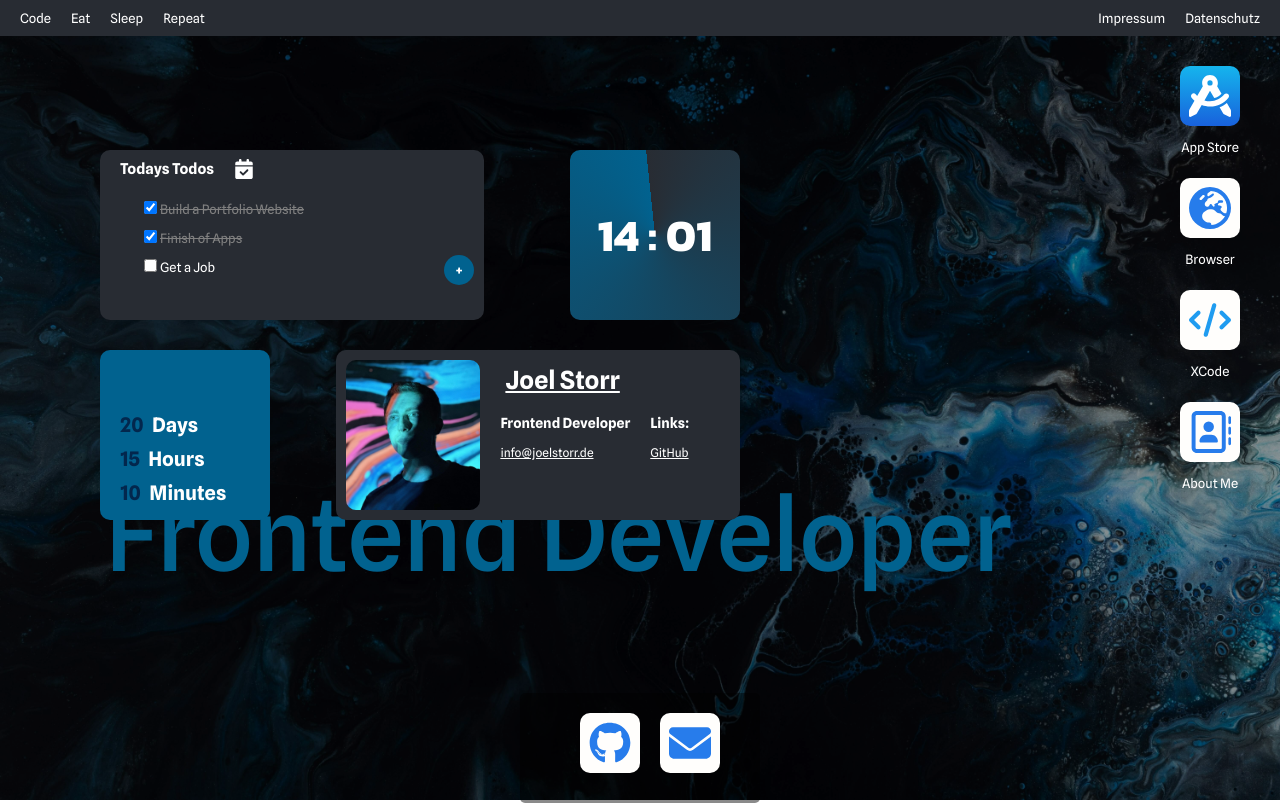
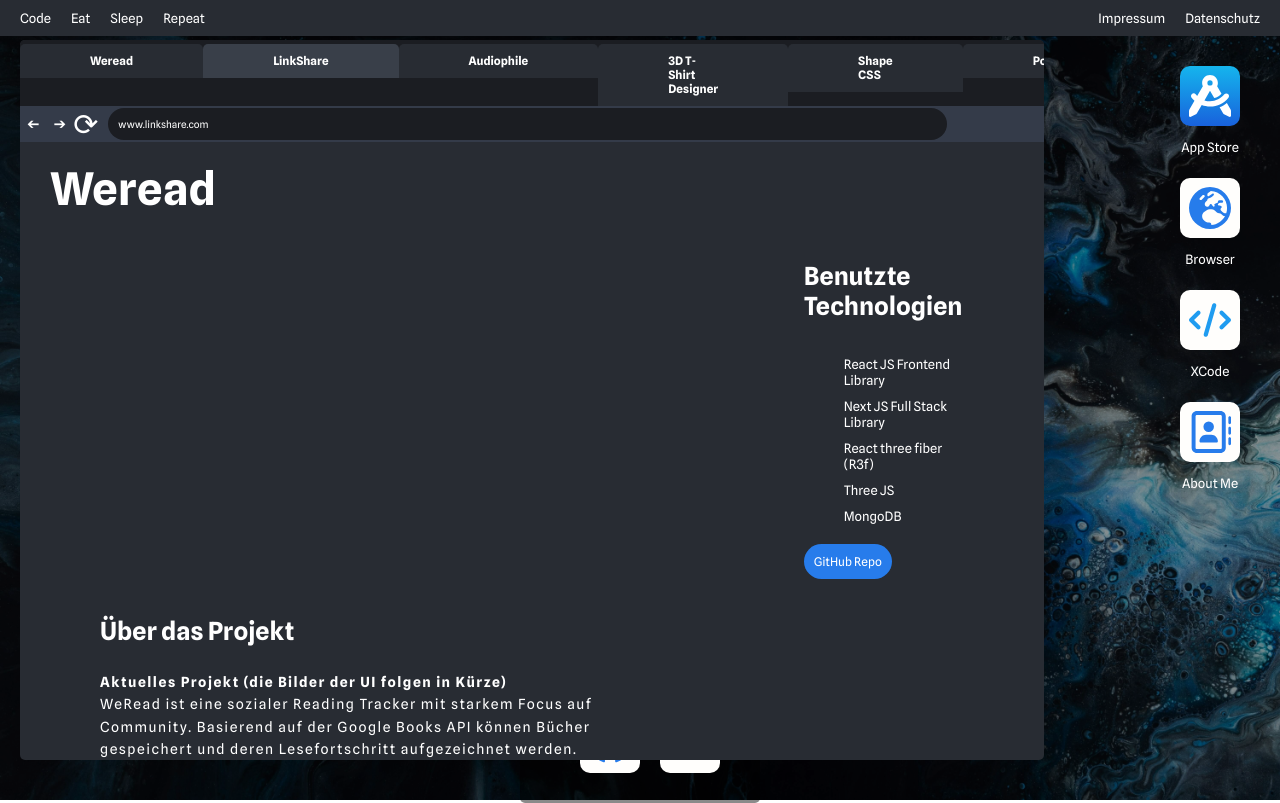
Before and after one commit to JoelStorr/portfolioWebsiteReact, a React (Vite) app: page /browser/weread in a window 1280 px wide. Built offline with nearby package versions, Linux system fonts and the light colour scheme.

Commit message:
Added weread projeckt

```diff
--- a/src/Pages/Desktop/Browser/Browser.jsx
+++ b/src/Pages/Desktop/Browser/Browser.jsx
@@ -16,7 +16,8 @@
     Audiophile: "Audiophile",
     LinkShare: "LinkShare",
     ThreeJSBall: "ThreeJSBall",
-    TShirtDesigner3D: "TShirtDesigner3D"
+    TShirtDesigner3D: "TShirtDesigner3D",
+    Weread: "Weread"
 
   };
 
--- a/src/Pages/Desktop/Browser/BrowserHeader/BrowserHeader.jsx
+++ b/src/Pages/Desktop/Browser/BrowserHeader/BrowserHeader.jsx
@@ -49,6 +49,21 @@
               <div className="moreTab" onClick={switchTabs}>
                 <div className="moreTabContainer">
                   <ul>
+                    <Link
+                      to="/browser/weread"
+                      replace
+                      className={
+                        location.pathname === "/browser/weread"
+                          ? "activeli link"
+                          : "link"
+                      }
+                      onClick={() => {
+                        changeActiveTab(browserSite.Weread);
+                        switchTabs();
+                      }}
+                    >
+                      Weread
+                    </Link>
                     <Link
                       to="/browser/audiophile"
                       replace
@@ -156,6 +171,18 @@
       return (
         <div className="browserHeader">
           <div className="tabRow">
+            <Link to="/browser/weread" replace className="tabRowLink">
+              <div
+                className={
+                  activeBrowserTab == browserSite.Weread
+                    ? "browserTab activeTab"
+                    : "browserTab"
+                }
+                onClick={() => changeActiveTab(browserSite.Weread)}
+              >
+                <h3>Weread</h3>
+              </div>
+            </Link>
             <Link to="/browser" replace className="tabRowLink">
               <div
                 className={
--- /dev/null
+++ b/src/Pages/Desktop/Browser/Websites/Weread.jsx
@@ -0,0 +1,100 @@
+import ImageCarousel from "../../../../Components/ImageCarousel/ImageCarousel";
+import "./WebsiteConetent.css";
+
+export default function LinkShare() {
+  const images = [
+    {
+      url: `/images/linkshare/EditorView.png`,
+      title: "Editor View",
+    },
+    {
+      url: `/images/linkshare/ProfileView.png`,
+      title: "Editor View",
+    },
+    {
+      url: `/images/linkshare/UserCardPreview.png`,
+      title: "User Card Preview",
+    },
+    {
+      url: `/images/linkshare/login.png`,
+      title: "Login View",
+    },
+    {
+      url: `/images/linkshare/register.png`,
+      title: "Register View",
+    },
+    {
+      url: `/images/linkshare/EditorTablet.png`,
+      title: "Editor Tablet View",
+    },
+    {
+      url: `/images/linkshare/ProfileTablet.png`,
+      title: "Profile Tablet View",
+    },
+    {
+      url: `/images/linkshare/PreviewTablet.png`,
+      title: "Profile Tablet View",
+    },
+  ];
+
+  return (
+    <div className="websiteContent">
+      <h1>Weread</h1>
+      <div className="websiteContentSection">
+        {/* <div className="websiteContentCarousel">
+          <ImageCarousel slides={images} fit={true} fullHeightImage={true} />
+        </div> */}
+        <div className="websiteContentCarousel"></div>
+        <div className="websiteContentUsedTech">
+          <h3>Benutzte Technologien</h3>
+          <ul>
+            <li>React JS Frontend Library</li>
+            <li>Next JS Full Stack Library</li>
+            <li>React three fiber (R3f)</li>
+            <li>Three JS</li>
+            <li>MongoDB</li>
+          </ul>
+          <div className="repoLinkHolder">
+            <a
+              href="https://github.com/JoelStorr/weread-nextjs-mongodb"
+              target="blank"
+            >
+              GitHub Repo
+            </a>
+          </div>
+        </div>
+      </div>
+      <div className="websiteContentAbout">
+        <h3>Über das Projekt</h3>
+        <p>
+          <b>Aktuelles Projekt (die Bilder der UI folgen in Kürze)</b> <br />
+          WeRead ist eine sozialer Reading Tracker mit starkem Focus auf
+          Community. Basierend auf der Google Books API können Bücher
+          gespeichert und deren Lesefortschritt aufgezeichnet werden. Hierbei
+          ist es wählbar, ob eine Leseliste privat oder für andere Nutzer
+          einsehbar ist. Der Lesestatus der Bücher lässt sich in mehrere
+          Bereiche unterteilen, wie „Am Lesen“, „Wunschliste“, „nicht beendet“
+          oder „beendet“. Als weiteres Feature sollen Nutzer ihre Profile an
+          ihren eigenen Geschmack anpassen können, um ein personalisiertes
+          Erlebnis zu erhalten.
+          <br />
+          Um den Gemeinschaftsaspekt weiter in den Vordergrund zu rücken, können
+          Nutzer eigene Lesegruppen erstellen, in denen sie mit der Community
+          lesen können. Nach Beendigung des Buches hat man die Möglichkeit eine
+          Rezension abzugeben, um das Buch für andere zu bewerten. Nutzer können
+          ihren Lesefortschritt im Auge behalten, in dem sie sich jährliche
+          Leseziele setzen. Dazu erhalten sie detaillierte Auswertungen ihrer
+          Lesegewohnheiten.
+          <br />
+          Auf technischer Seite baut das Projekt auf Next.js als Fullstack
+          System und einer Mongodb Datenbank auf, um für eine moderne und
+          schnelle Entwicklungsumgebung zu sorgen. Dazu kommt Sass als
+          Erweiterung zu CSS zum Einsatz. Für eine immersive Umgebung und
+          interaktives Erlebnis setzte ich zusätzlich auf React Three Fiber
+          (R3f) und Three.js, um mit webbasiertem 3D die UI zum Leben zu
+          erwecken.
+        </p>
+      </div>
+    </div>
+  );
+}
--- a/src/Pages/Desktop/Desktop.jsx
+++ b/src/Pages/Desktop/Desktop.jsx
@@ -22,6 +22,7 @@
 import ShapeCSS from "./Browser/Websites/ShapeCSS";
 import ThreeJSBall from "./Browser/Websites/ThreeJSBall";
 import Portfolio from "./Browser/Websites/Portfolio";
+import Weread from "./Browser/Websites/Weread";
 
 function Desktop() {
   const [width, setWidth] = useState(window.innerWidth);
@@ -93,6 +94,7 @@
           {/* NOTE: Browser Routes  */}
           <Route path="/browser" element={<Browser width={width} />}>
             <Route index element={<LinkShare />} />
+            <Route path="weread" element={<Weread />} />
             <Route path="audiophile" element={<Audiophile />} />
             <Route path="shirtdesigner" element={<ThreeDTShirtDesigner />} />
             <Route path="shapecss" element={<ShapeCSS />} />
```
